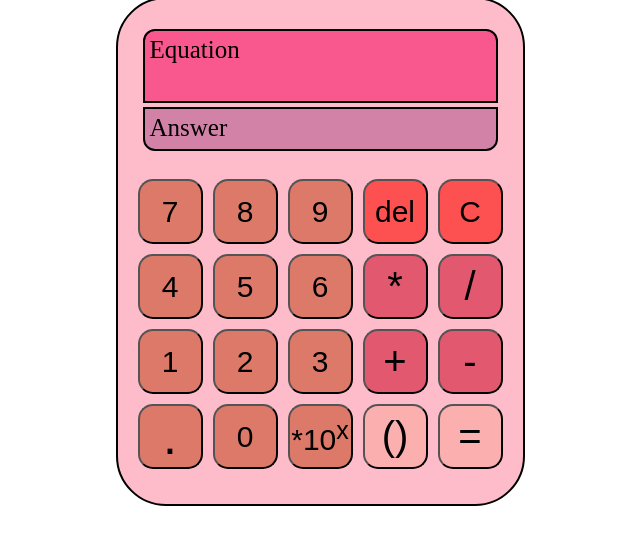
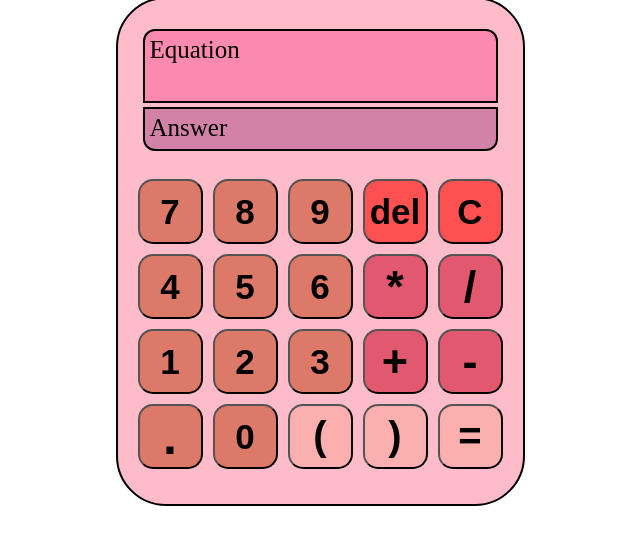
Before and after one commit to ShubhamJain17r/WebDev-Weekly-Projects, a plain HTML site: page Calculator/index.html in a window 1280 px wide. Shown: the part 167-712 px from the top of the page, without its empty margins (320-960 px from the left). Drawn offline with Linux system fonts and the light colour scheme.

Commit message:
added button value, minor css changes, remove 10^ button

```diff
--- a/Calculator/index.html
+++ b/Calculator/index.html
@@ -12,26 +12,26 @@
         <div class="equation">Equation</div>
         <div class="answer">Answer</div>
         <div class="input">
-            <button class = "num">7</button>
-            <button class = "num">8</button>
-            <button class = "num">9</button>
-            <button class = "del" id = "backspace">del</button>
-            <button class = "del" id = "clear">C</button>
-            <button class = "num">4</button>
-            <button class = "num">5</button>
-            <button class = "num">6</button>
-            <button class = "operand" id = "multiply">*</button>
-            <button class = "operand" id = "divide">/</button>
-            <button class = "num">1</button>
-            <button class = "num">2</button>
-            <button class = "num">3</button>
-            <button class = "operand" id = "add">+</button>
-            <button class = "operand" id = "subtract">-</button>
-            <button class = "num" id = "decimal">.</button>
-            <button class = "num">0</button>
-            <button class = "num" id = "tens-power">*10<sup>x</sup></sup></button>
-            <button class = "misc" id = "parenthesis">()</button>
-            <button class = "misc" id = "equal">=</button>
+            <button value = "7" class = "num">7</button>
+            <button value = "8" class = "num">8</button>
+            <button value = "9" class = "num">9</button>
+            <button value = "b" class = "del" id = "backspace">del</button>
+            <button value = "C" class = "del" id = "clear">C</button>
+            <button value = "4" class = "num">4</button>
+            <button value = "5" class = "num">5</button>
+            <button value = "6" class = "num">6</button>
+            <button value = "*" class = "operand" id = "multiply">*</button>
+            <button value = "/" class = "operand" id = "divide">/</button>
+            <button value = "1" class = "num">1</button>
+            <button value = "2" class = "num">2</button>
+            <button value = "3" class = "num">3</button>
+            <button value = "+" class = "operand" id = "add">+</button>
+            <button value = "-" class = "operand" id = "subtract">-</button>
+            <button value = "." class = "num" id = "decimal">.</button>
+            <button value = "0" class = "num">0</button>
+            <button value = "(" class = "misc" id = "parenthesis">(</button>
+            <button value = ")" class = "misc" id = "parenthesis">)</button>
+            <button value = "=" class = "misc" id = "equal">=</button>
         </div>
     </div>
     <script src="script.js"></script>
--- a/Calculator/style.css
+++ b/Calculator/style.css
@@ -30,7 +30,7 @@ body {
 }
 
 .equation {
-    background-color: rgb(248, 88, 141);
+    background-color: rgb(252, 137, 175);
     border: 2px solid black;
     min-height: 60px;
     border-top-left-radius: 12px;
@@ -57,11 +57,12 @@ body {
 
 }
 
-.input>* {
+button {
     min-width: 65px;
     min-height: 65px;
     border-radius: 15px;
-    font-size: 30px;
+    font-size: 35px;
+    font-weight: 700;
 }
 .num{
     background-color: rgb(221, 121, 104);
@@ -73,7 +74,7 @@ body {
     background-color: rgb(253, 81, 81);
 }
 .operand {
-    font-size: 40px;
+    font-size: 45px;
     background-color: rgb(226, 88, 111);
 }
 
```
